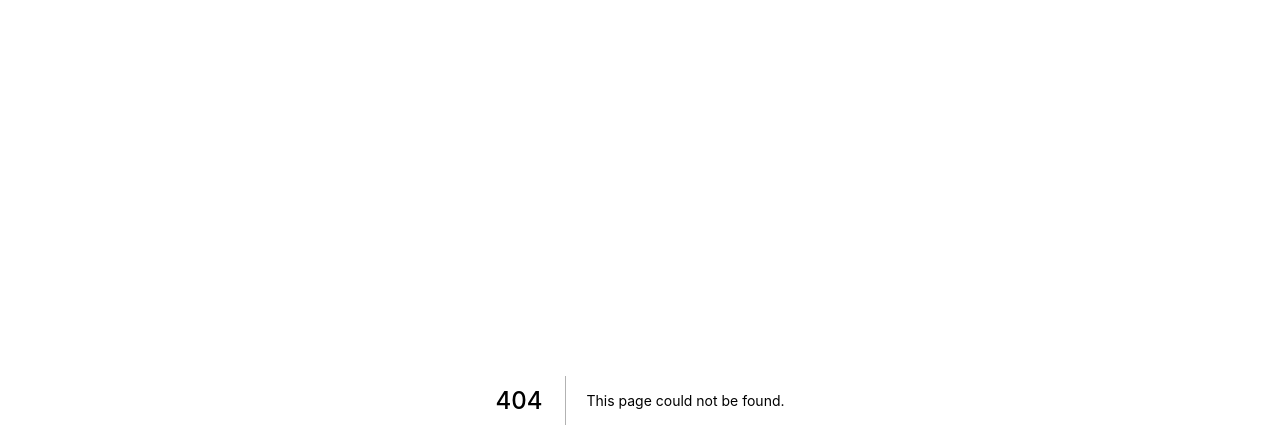
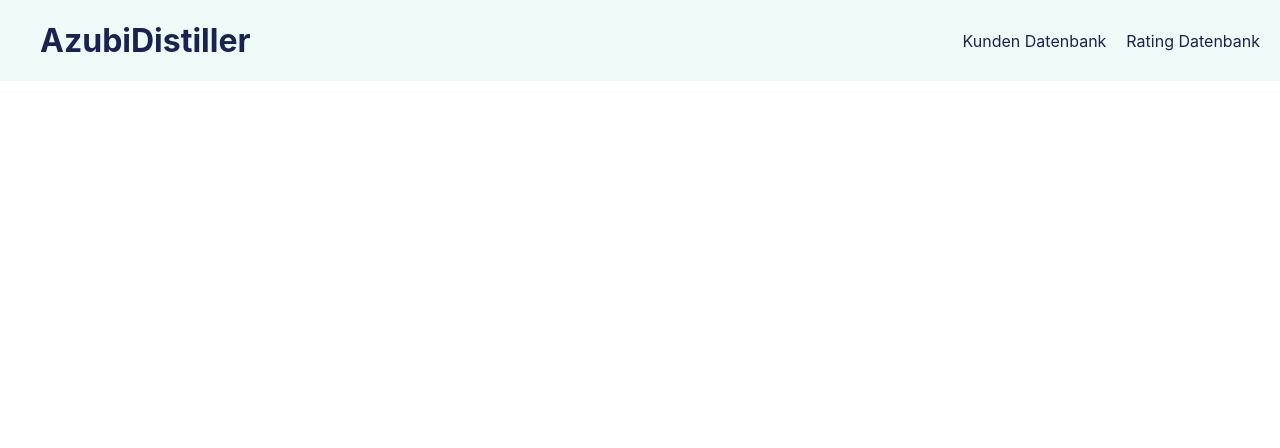
Before and after one commit to Scorpdevel/AzubiDistiller-frontend, a Next.js app: page /components/header in a window 1280 px wide. Before the commit this address had no page. Shown: the top 448 px of the page. Built offline with nearby package versions, Linux system fonts and the light colour scheme.

Commit message:
version1.0

```diff
--- a/package.json
+++ b/package.json
@@ -9,6 +9,7 @@
     "lint": "next lint"
   },
   "dependencies": {
+    "axios": "^0.27.2",
     "next": "12.2.3",
     "react": "18.2.0",
     "react-dom": "18.2.0"
--- /dev/null
+++ b/pages/components/header.js
@@ -0,0 +1,21 @@
+import React from "react";
+import Link from "next/link";
+const header = () => {
+  return (
+    <div className="header">
+      <Link href="/">
+        <h1 style={{"cursor":"pointer"}} className="test">AzubiDistiller</h1>
+      </Link>
+      <div className="db__links">
+      <Link href="../results">
+        <a style={{"cursor":"pointer"}} className="navTitle">Kunden Datenbank</a>
+      </Link>
+      <Link href="../results">
+        <a style={{"cursor":"pointer"}} className="navTitle">Rating Datenbank</a>
+      </Link>
+      </div>
+    </div>
+  );
+};
+
+export default header;
--- a/styles/Home.module.css
+++ b/styles/Home.module.css
@@ -85,6 +85,7 @@
   max-width: 300px;
 }
 
+
 .card:hover,
 .card:focus,
 .card:active {
--- a/styles/globals.css
+++ b/styles/globals.css
@@ -15,12 +15,127 @@ a {
   box-sizing: border-box;
 }
 
-@media (prefers-color-scheme: dark) {
+.header{
+  width: 100vw;
+  padding: 1px;
+  background-color: rgba(239, 251, 248, 1);
+  z-index: 1;
+  display: flex;
+  flex-direction: row;
+  justify-content: space-between;
+  align-items: center;
+  padding-left: 20px;
+  padding-right: 20px;
+}
+
+.db__links{
+  flex: 0.5;
+  display: flex;
+  justify-content: flex-end;
+}
+
+.navTitle{
+  margin-left: 20px;
+  color: rgba(26, 34, 84, 1);
+}
+
+.header > h1{
+  margin: 20px;
+  color: rgba(26, 34, 84, 1);;
+}
+
+.input{
+  display: flex;
+  justify-content: center;
+  align-items: center;
+  margin-top: 40px;
+
+}
+.input__container{
+  width: 40vw;
+  display: flex;
+  flex-direction: column;
+  padding: 20px;
+  border-radius: 5px;
+  background-color: rgba(239, 251, 248, 1);
+  height: fit-content;
+}
+.input__field{
+  display: flex;
+  flex-direction: row;
+  width: 100%;
+  flex: 1;
+  margin-top: 20px;
+}
+
+.title{
+  flex: 1;
+}
+
+.field__input{
+  padding-top: 10px;
+  flex: 1;
+  border: none;
+  border-bottom:1px solid gray  ;
+  padding: 20px;
+}
+
+.client__button{
+  margin-top: 20px;
+
+  width: 200px;
+  font-size: 20px;
+}
+
+.button__container{
+  display: flex;
+  justify-content: flex-end;
+}
+
+.choose__field{
+  width: 20vw;
+}
+
+.container__bouth{
+  display: flex;
+  flex-direction: row;
+  width: 100vw;
+  margin-top: 40px;
+  justify-content: space-around;
+}
+
+.table__container{
+  width: 100vw;
+  display: flex;
+  justify-content: center;
+}
+
+.table{
+  display: flex;
+  flex-direction: column;
+  width: 60vw;
+
+}
+
+.table__header{
+  background-color: rgba(239, 251, 248, 1);
+  margin-top: 20px !important;
+  color: black;
+}
+.table__row{
+  display: flex;
+  justify-content: row;
+  flex: 1;
+  margin-top: 5px;
+  border-bottom: 1px solid rgba(239, 251, 248, 1) ;
+}
+
+.table__cell{
+  flex: 1;
+  display: table-column;
+}
+/* @media (prefers-color-scheme: light) {
   html {
     color-scheme: dark;
   }
-  body {
-    color: white;
-    background: black;
-  }
-}
+} */
```
Also changed, not shown: pages/components/RatingInput.js (added, +101 -0 lines), pages/components/clientInput.js (added, +59 -0 lines), pages/index.js (+22 -57 lines), pages/results.js (added, +59 -0 lines), 2 other files (tests, documents, lock files or other folders).
